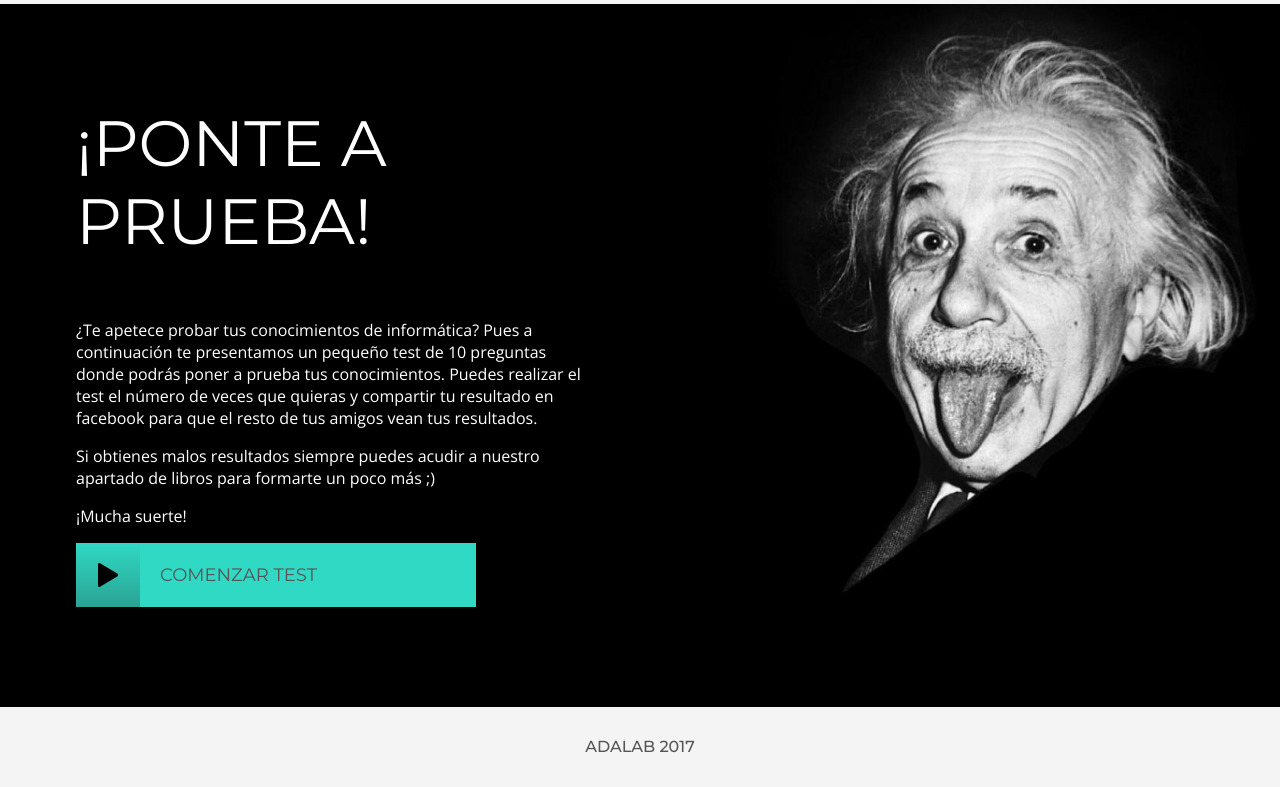
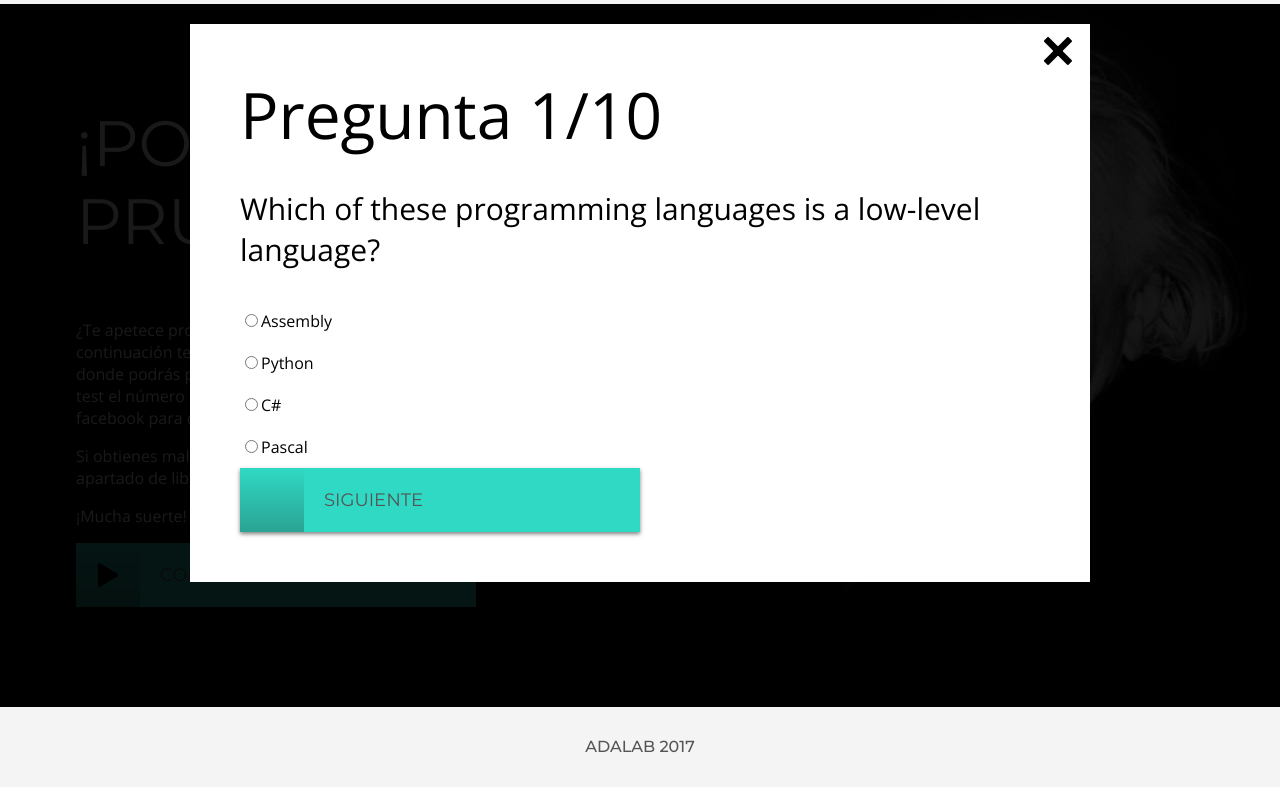
Before and after one commit to Adalab/project-anitaborg, a plain HTML site: page quiz.html in a window 1280 px wide. Shown: the part 53-840 px from the top of the page. Drawn offline with nearby package versions, Linux system fonts and the light colour scheme.

Commit message:
modal quiz

```diff
--- a/css/pages/_page-quiz.scss
+++ b/css/pages/_page-quiz.scss
@@ -18,6 +18,47 @@
 }
 .title-block-quiz{
   text-align: center;
+}
+.quiz-modal{
+  position: absolute;
+  z-index: 99;
+  width: 100%;
+  height: 100%;
+  background-color: rgba(0,0,0,0.9);
+  top: 0;
+  left: 0;
+}
+.info-quiz{
+  width: 80%;
+  max-width: 900px;
+  margin: 20px auto 0;
+  background-color: white;
+  display: flex;
+  flex-direction: column;
+}
+.btn-close{
+  align-self: flex-end;
+  background-color: transparent;
+  border: none;
+  font-weight: 700;
+  cursor: pointer;
+  margin-top: 10px;
+  margin-right: 10px;
+}
+.question-quiz{
+  display: flex;
+  flex-direction: column;
+  padding: 0 50px 50px;
+}
+.number-question{
+  font-size: 24px;
+  margin: 0;
+}
+.question-text{
+  font-size: 18px;
+}
+.option-quiz{
+  margin: 10px 0;
 }
 
 
@@ -51,4 +92,10 @@
     flex-direction: column;
     align-items: flex-start;
   }
+  .number-question{
+    font-size: 64px;
+  }
+  .question-text{
+    font-size: 30px;
+  }
 }
--- a/quiz.html
+++ b/quiz.html
@@ -56,6 +56,25 @@
         </div>
       </div>
 
+      <div class="quiz-modal">
+        <div class="info-quiz">
+          <button class="btn-close" type="button" name="button"><img src="images/cross.png" alt=""></button>
+          <div class="question-quiz">
+            <p class="number-question">Pregunta 1/10</p>
+            <p class="question-text">Which of these programming languages is a low-level language?</p>
+            <label class="option-quiz" for="radiogroup"><input type="radio" name="radiogroup" value="">Assembly</label>
+            <label class="option-quiz" for="radiogroup"><input type="radio" name="radiogroup" value="">Python</label>
+            <label class="option-quiz" for="radiogroup"><input type="radio" name="radiogroup" value="">C#</label>
+            <label class="option-quiz" for="radiogroup"><input type="radio" name="radiogroup" value="">Pascal</label>
+            <button type="button" name="button-quiz" class="btn">
+              <div class="gradient-btn-start">
+              </div>
+              <p class="uppercase btn-text">Siguiente</p>
+            </button>
+          </div>
+        </div>
+      </div>
+
     </main>
 
     <footer class="footer">
```
Also changed, not shown: JS/learn.js (+0 -8 lines), JS/quiz.js (+32 -0 lines), css/index.css, images/cross.png (added), 1 other file.
